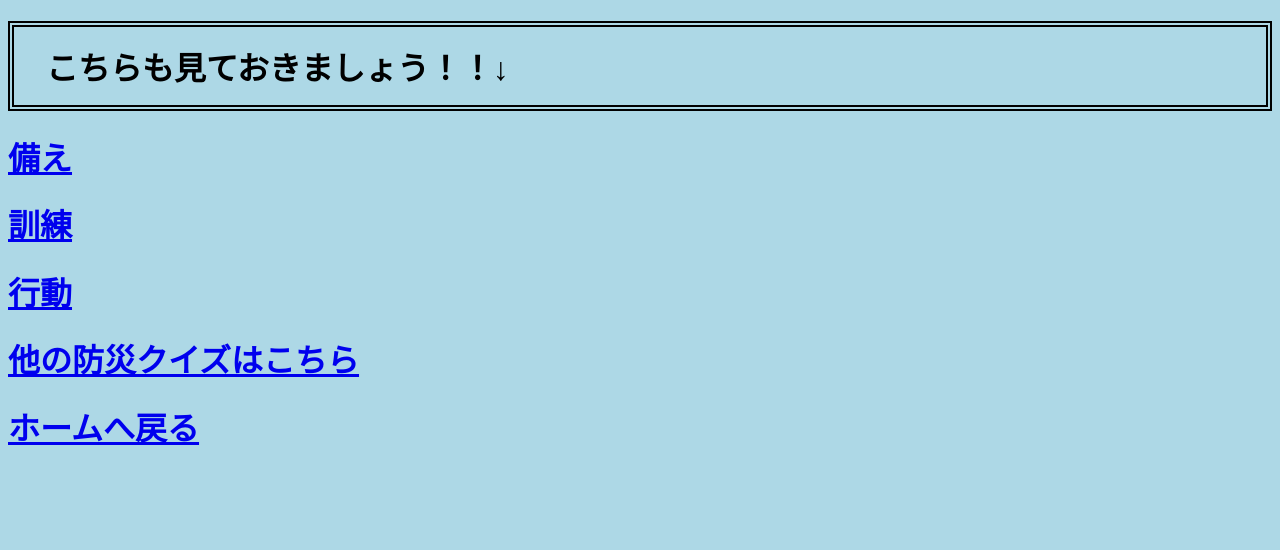
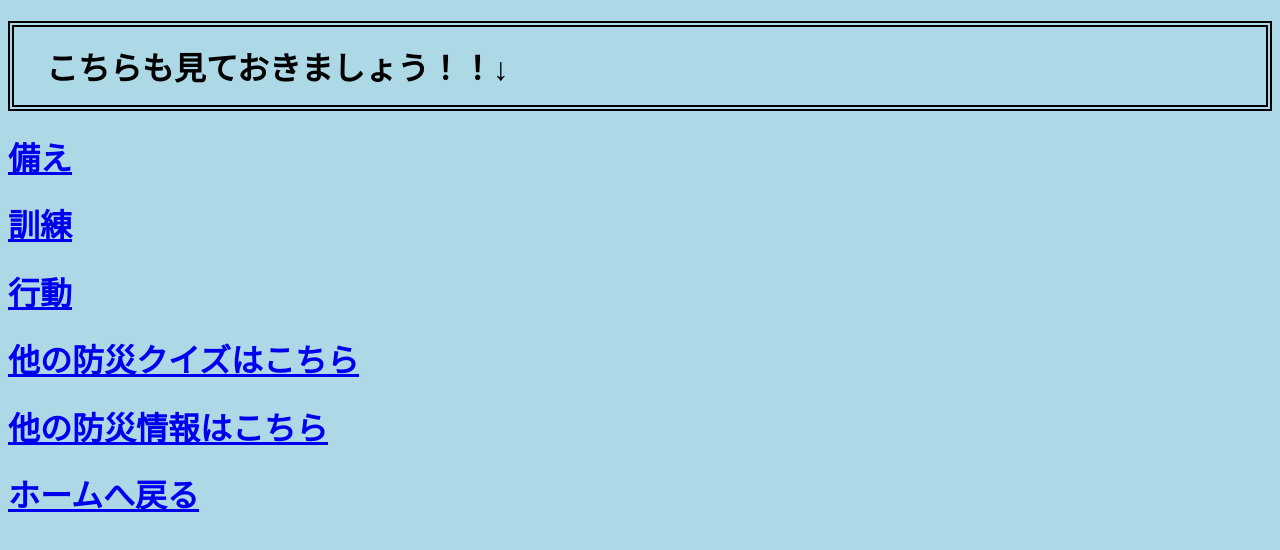
Before and after one commit to jigintern/2022-winter-3-a, a plain HTML site: page static/end.html in a window 1280 px wide. Drawn offline with Linux system fonts and the light colour scheme.

Commit message:
最終画面追加

```diff
--- a/static/end.html
+++ b/static/end.html
@@ -11,6 +11,7 @@
         <a href="https://www.data.jma.go.jp/eew/data/nc/kunren/kunren.html"><div class="item"><h1> 訓練 </h1></div></a>
         <a href="https://www.data.jma.go.jp/eew/data/nc/koudou/koudou.html"><div class="item"><h1> 行動 </h1></div></a>
         <a href="https://www.kobe-sonae.jp/study/cat01/000145/"><div class="item"><h1>他の防災クイズはこちら </h1></div></a>
+        <a href="end2.html"><div class="item"><h1>他の防災情報はこちら </h1></div></a>
         <a href="index.html"><h1>ホームへ戻る</h1></a>
 
 </form>
```
